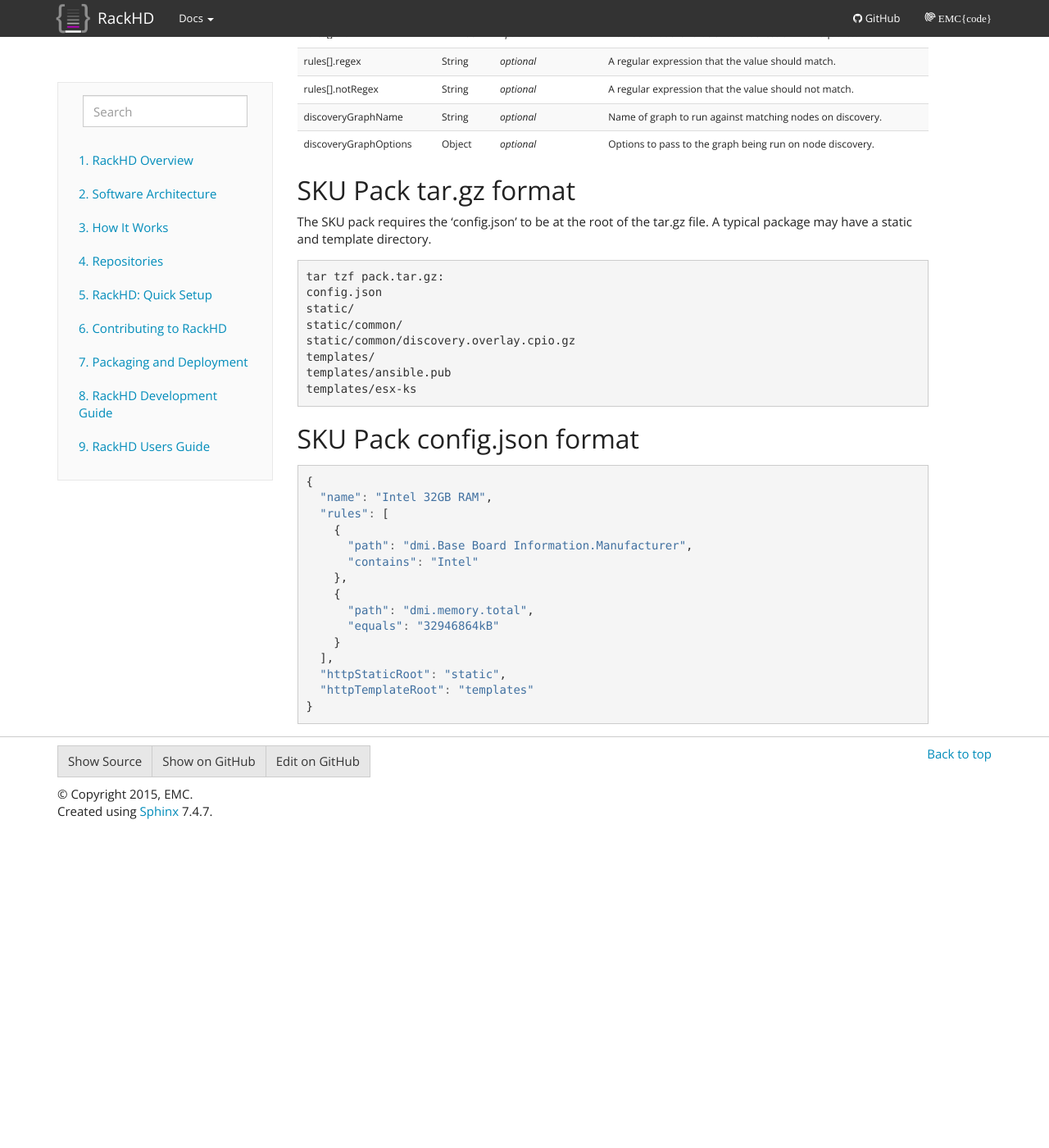
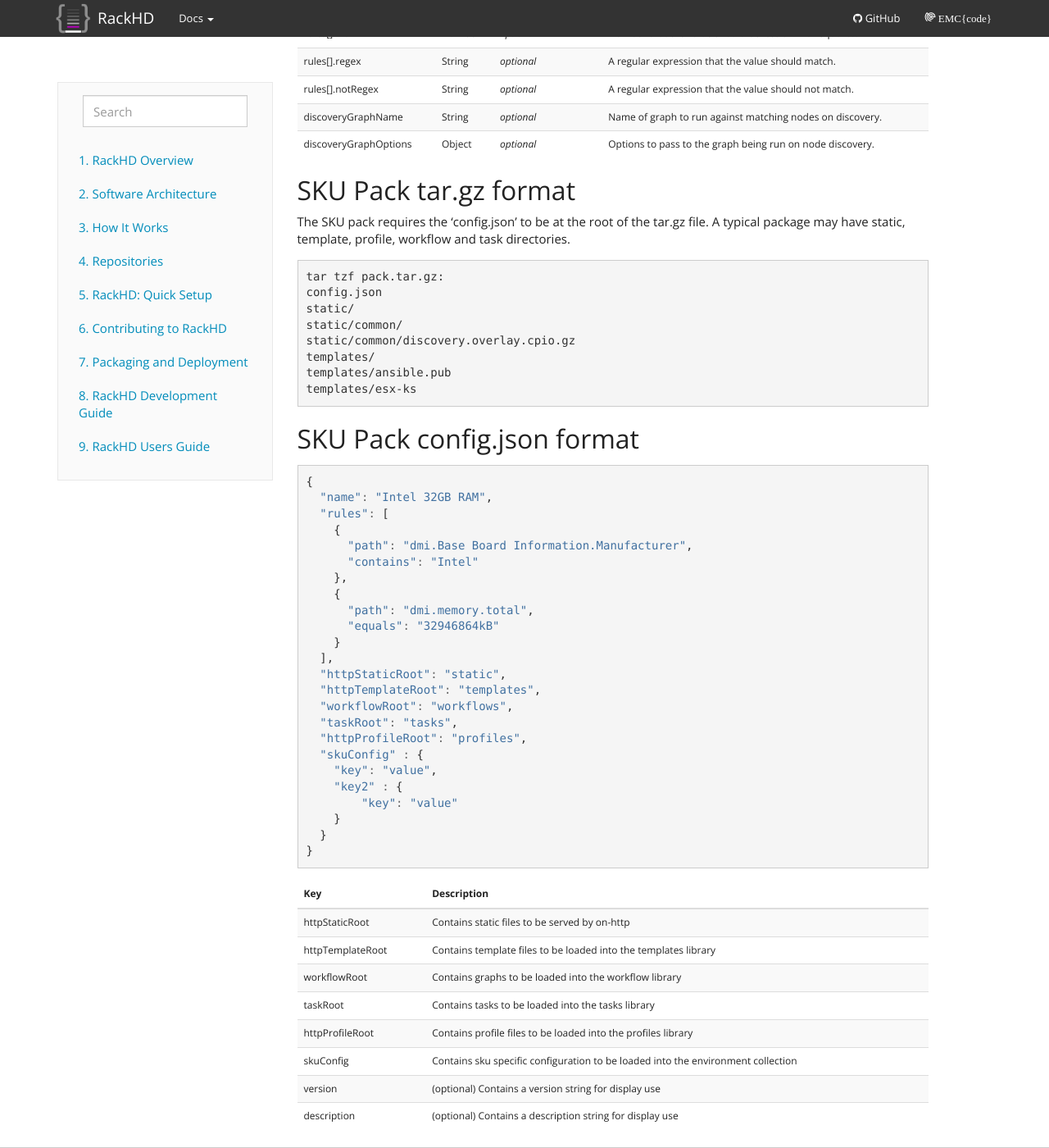
Before and after one commit to RackHD/docs, a Sphinx documentation site: the page built from docs/rackhd/skus.rst, in a window 1280 px wide and 1400 px high, scrolled down 4409 px. Shown: the whole window at 82% size. Built offline with Sphinx 7.4.7, drawn with Linux system fonts in a browser that asks for light colours; before the commit the page ends 5420 px from its top, so only the background shows below that.

Commit message:
Add more sku pack documentation

```diff
--- a/docs/rackhd/skus.rst
+++ b/docs/rackhd/skus.rst
@@ -263,7 +263,7 @@
 ^^^^^^^^^^^^^^^^^^^^^^^^^^^^^^^^^^^^^^^^^^^^^^^^^^
 
 The SKU pack requires the 'config.json' to be at the root of the tar.gz file.  A typical
-package may have a static and template directory.
+package may have static, template, profile, workflow and task directories.
 
 .. code-block:: shell
 
@@ -294,5 +294,34 @@
         }
       ],
       "httpStaticRoot": "static",
-      "httpTemplateRoot": "templates"
+      "httpTemplateRoot": "templates",
+      "workflowRoot": "workflows",
+      "taskRoot": "tasks",
+      "httpProfileRoot": "profiles",
+      "skuConfig" : {
+        "key": "value",
+        "key2" : {
+            "key": "value"
+        }
+      }
     }
+
++--------------------+------------------------------------------------------------------------------------+
+|      Key           | Description                                                                        |
++====================+====================================================================================+
+| httpStaticRoot     | Contains static files to be served by on-http                                      |
++--------------------+------------------------------------------------------------------------------------+
+| httpTemplateRoot   | Contains template files to be loaded into the templates library                    |
++--------------------+------------------------------------------------------------------------------------+
+| workflowRoot       | Contains graphs to be loaded into the workflow library                             |
++--------------------+------------------------------------------------------------------------------------+
+| taskRoot           | Contains tasks to be loaded into the tasks library                                 |
++--------------------+------------------------------------------------------------------------------------+
+| httpProfileRoot    | Contains profile files to be loaded into the profiles library                      |
++--------------------+------------------------------------------------------------------------------------+
+| skuConfig          | Contains sku specific configuration to be loaded into the environment collection   |
++--------------------+------------------------------------------------------------------------------------+
+| version            | (optional) Contains a version string for display use                               |
++--------------------+------------------------------------------------------------------------------------+
+| description        | (optional) Contains a description string for display use                           |
++--------------------+------------------------------------------------------------------------------------+
```
